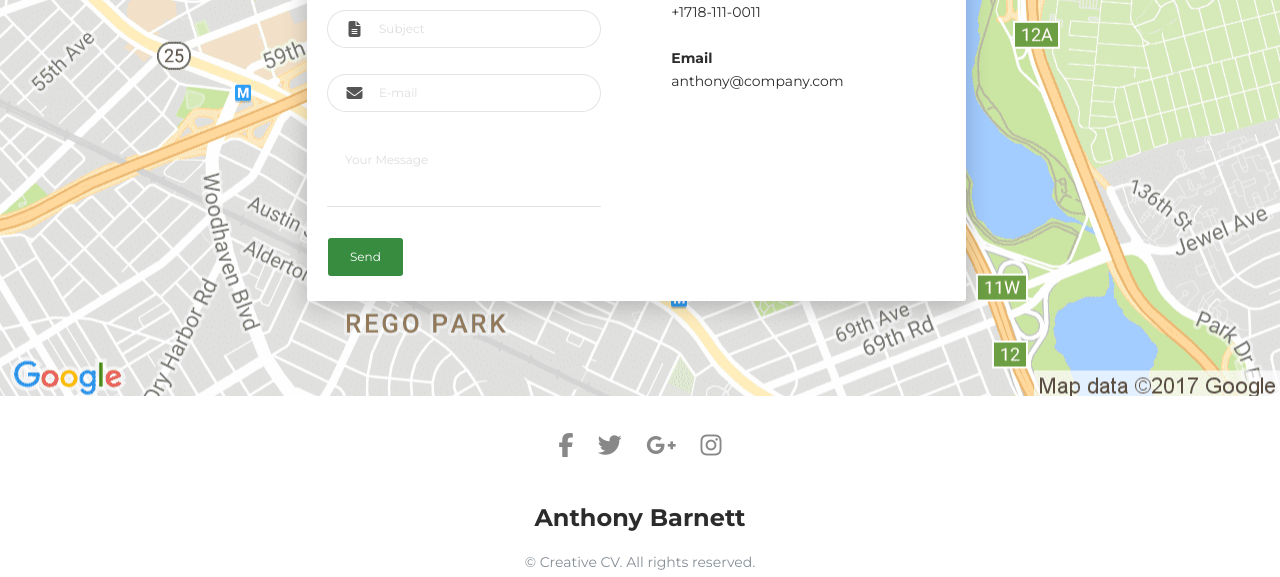
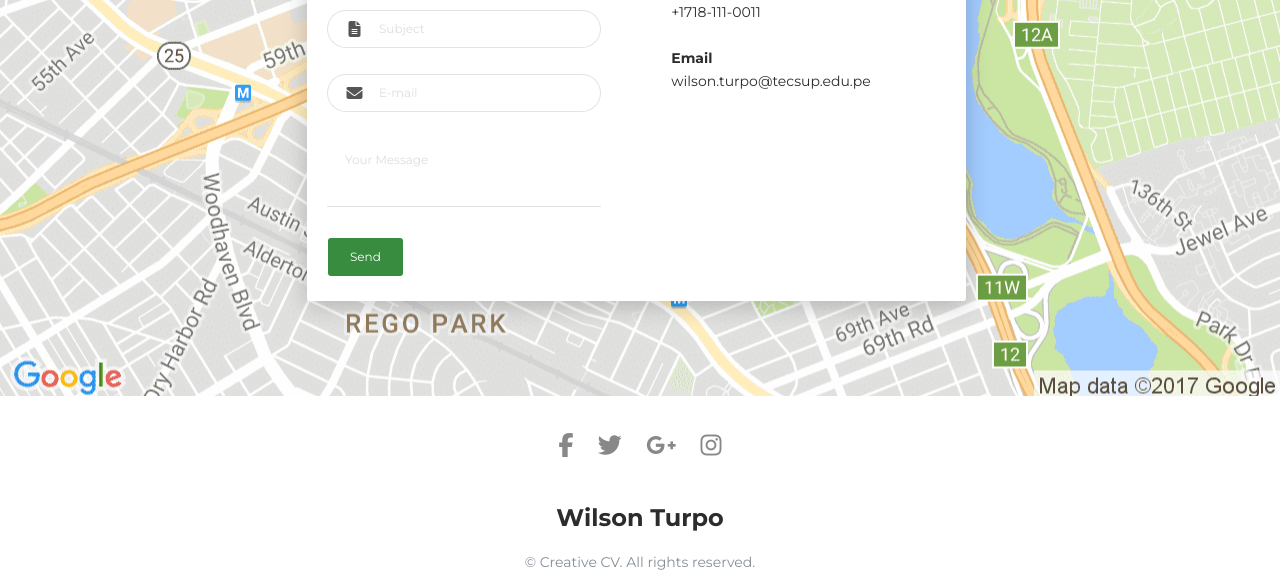
Before and after one commit to wilsonturpo/CV-Wilson-Turpo, a plain HTML site: page index.html in a window 1280 px wide. Shown: the part 4846-5423 px from the top of the page. Drawn offline with Linux system fonts and the light colour scheme.

Commit message:
v2-Actualización
v2-Actualización

```diff
--- a/index.html
+++ b/index.html
@@ -509,7 +509,7 @@
                     <p class="mb-0"><strong>Phone</strong></p>
                     <p class="pb-2">+1718-111-0011</p>
                     <p class="mb-0"><strong>Email</strong></p>
-                    <p>anthony@company.com</p>
+                    <p>wilson.turpo@tecsup.edu.pe</p>
                   </div>
                 </div>
               </div>
@@ -523,7 +523,7 @@
     </div>
     <footer class="footer">
       <div class="container text-center"><a class="cc-facebook btn btn-link" href="#"><i class="fa fa-facebook fa-2x " aria-hidden="true"></i></a><a class="cc-twitter btn btn-link " href="#"><i class="fa fa-twitter fa-2x " aria-hidden="true"></i></a><a class="cc-google-plus btn btn-link" href="#"><i class="fa fa-google-plus fa-2x" aria-hidden="true"></i></a><a class="cc-instagram btn btn-link" href="#"><i class="fa fa-instagram fa-2x " aria-hidden="true"></i></a></div>
-      <div class="h4 title text-center">Anthony Barnett</div>
+      <div class="h4 title text-center">Wilson Turpo</div>
       <div class="text-center text-muted">
         <p>&copy; Creative CV. All rights reserved.<br>Design - <a class="credit" href="https://templateflip.com" target="_blank">TemplateFlip</a></p>
       </div>
```
